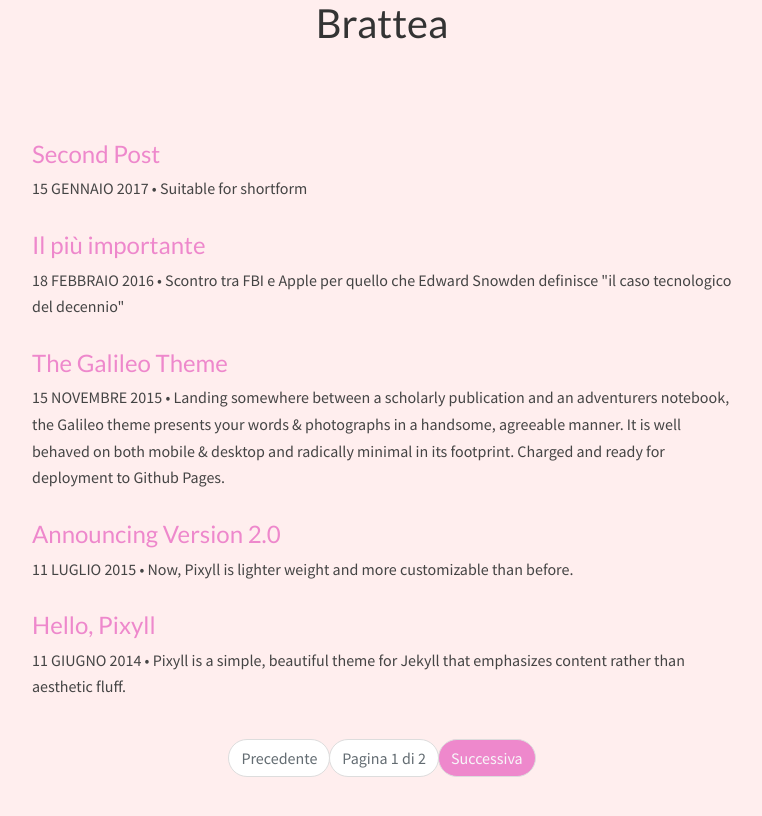
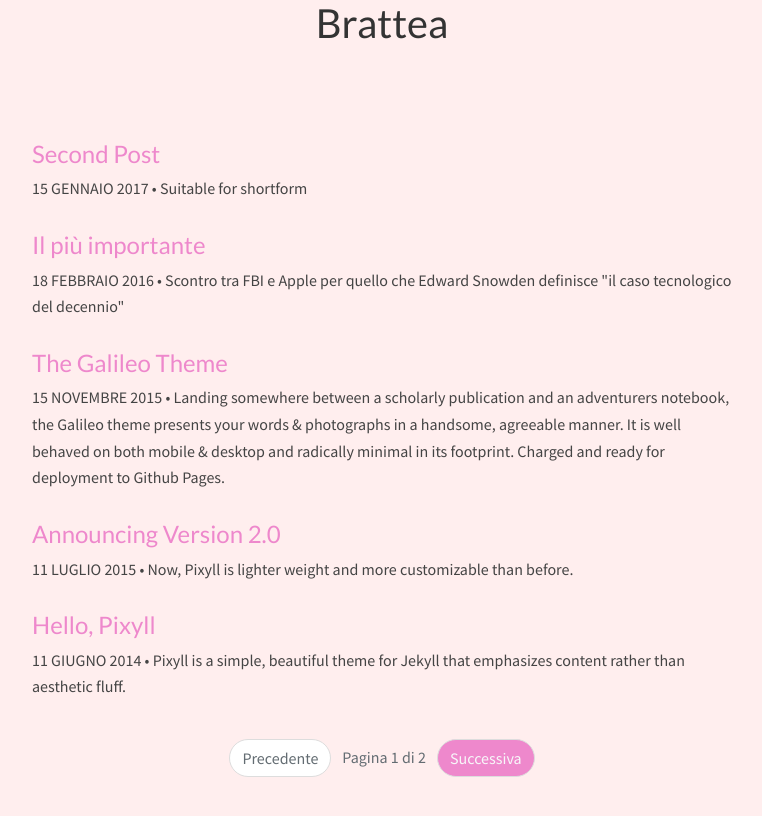
Before and after one commit to giorgiospiga/blogbrt, a Jekyll site: the page built from index.html, in a window 1280 px wide. Shown: the top 816 px of the page, without its empty margins (258-1020 px from the left). Built offline with Jekyll 4.4.1, drawn with Linux system fonts in a browser that asks for light colours; nearby versions of some CDN libraries; some web fonts are replaced; the list of posts is cut into pages by our own code.

Commit message:
pagination bgtransp and rounded

```diff
--- a/_includes/pagingen.html
+++ b/_includes/pagingen.html
@@ -48,7 +48,7 @@
       <a class="page-link text-muted hidden-sm-up" href="#" tabindex="-1">{{ site.mprevpage }}</a>
     </li>
     {% endif %}
-    <li class="page-item disabled"><a class="page-link text-muted" href="#">Pagina {{ paginator.page }} di {{ paginator.total_pages }}</a></li>
+    <li class="page-item disabled"><a class="page-link text-muted pagdescr" href="#">Pagina {{ paginator.page }} di {{ paginator.total_pages }}</a></li>
     {% if paginator.next_page %}
     <li class="page-item">
       <a class="page-link hidden-xs-down" href="{{ paginator.next_page_path }}">{{ site.nextpage }}</a>
--- a/_sass/layouts/_pagination.scss
+++ b/_sass/layouts/_pagination.scss
@@ -1,10 +1,14 @@
 /* Pagination */
 
-
+a.page-link.text-muted.pagdescr {
+	background-color: transparent;
+	border: 0;
+}
 
 .pagination li a.page-link {
 	background-color: $accent-color;
 	color: $gray-lightest;
+	border-radius: 100px !important;
 }
 
 .pagination li a.page-link:hover {
```
